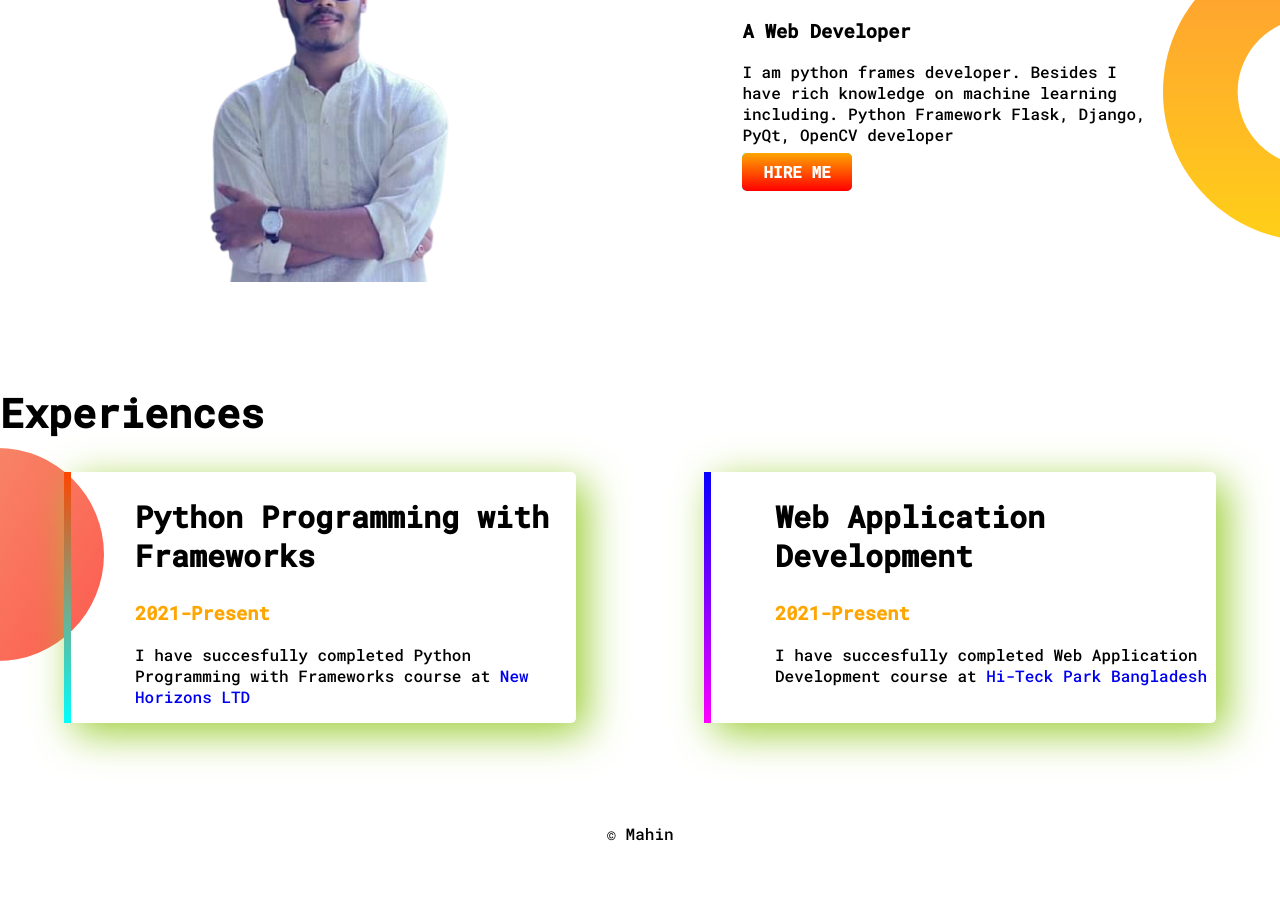
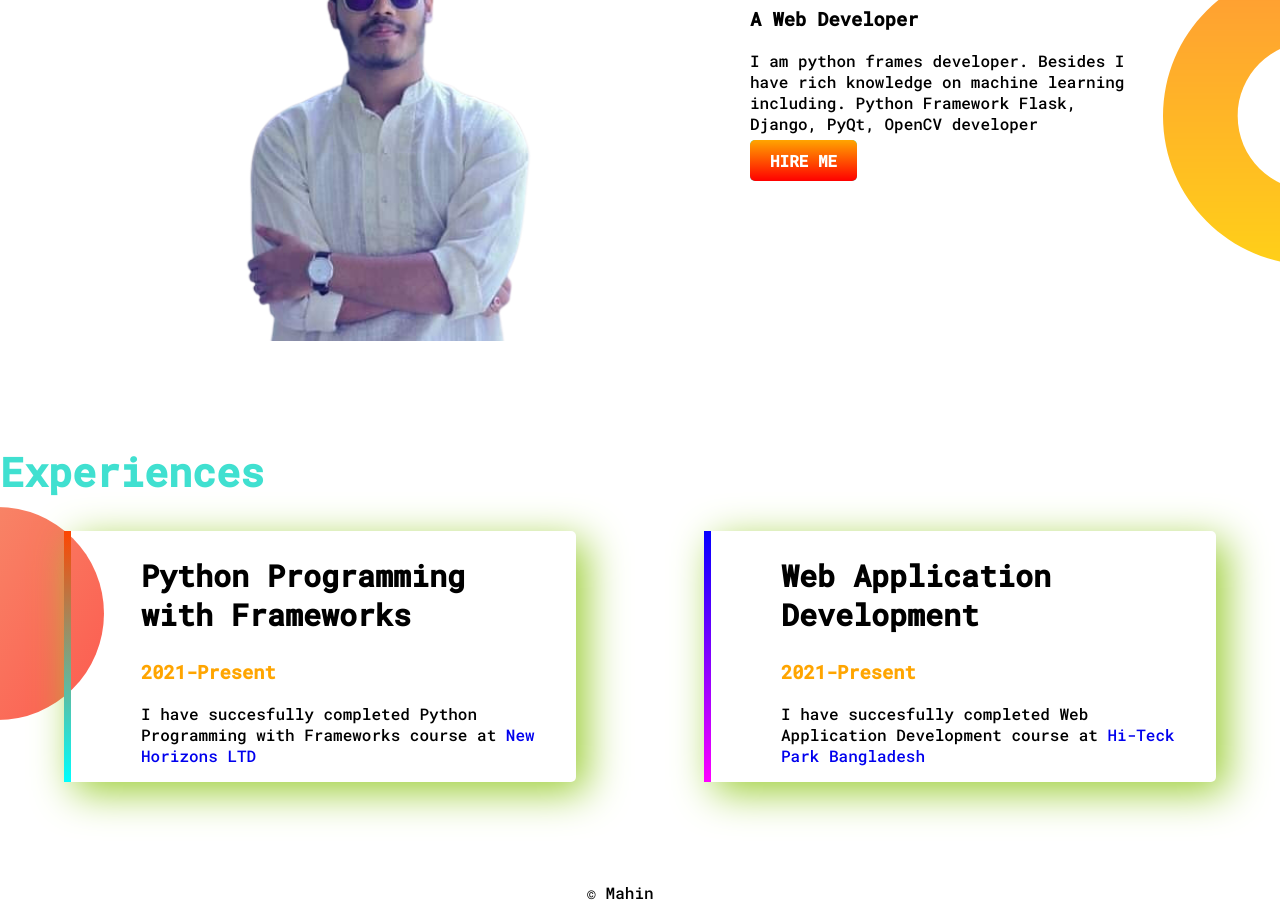
Before and after one commit to Mahin05/portfolio-of-mahin, a plain HTML site: page index.html in a window 1280 px wide. Shown: the part 694-1606 px from the top of the page. Before the commit the page ends 1554 px from the top, so only its background shows below. Drawn offline with Linux system fonts and the light colour scheme.

Commit message:
updated commit

```diff
--- a/index.html
+++ b/index.html
@@ -18,7 +18,7 @@
     <section class="top-banner flexi-container">
         <div class="half-width">
             <h1>Welcome To</h1>
-            <h1><span id="namecolor">Mahin's</span> Portfolio</h1>
+            <h1 id="reset"><span id="namecolor">Mahin's</span> <span id="port">Portfolio</span></h1>
             <h3>A Web Developer</h3>
             <p>Hi, I'm Mahin. I'm a web developer. Currenly I'm working as a freelancer. In case of any Project You can
                 hire Me. I'll be wholeheartedly dedicated to Your work that is my Commitment.</p>
@@ -33,7 +33,7 @@
             <img src="images/212256263_3001463826795904_3991329474765901689_n-removebg-preview.png" alt="">
         </div>
         <div id="b" class="half-width">
-            <h1>Skills</h1>
+            <h1 id="ski">Skills</h1>
             <h3>A Web Developer</h3>
             <p>I am python frames developer. Besides I have rich knowledge on machine learning including. Python
                 Framework Flask, Django, PyQt, OpenCV developer</p>
@@ -41,7 +41,7 @@
         </div>
     </section>
     <section class="certificates">
-        <h1>Experiences</h1>
+        <h1 id="ex">Experiences</h1>
         <div class="flexi-container">
             <div id="p" class="s-item">
                 <h2>Python Programming with Frameworks</h2>
--- a/style.css
+++ b/style.css
@@ -12,22 +12,26 @@ body{
 h1{
     font-size: 40px;
 }
+#reset{
+    width: 500px;
+}
+
 .flexi-container{
     display: flex;
     margin-bottom: 100px;
 }
 .half-width{
-    width: 50%;
-    padding-left: 10%;
+    width: 400px;
+    padding-left: 150px;
 
 }
 .half-width img{
-    width: 90%;
+    width: 450px;
 }
 .link-button{
     background-color: cyan;
     text-decoration: none;
-    padding:2% 5%;
+    padding:10px 20px;
     border-radius: 5px;
     color: white;
     background-image: linear-gradient(orange,red);
@@ -71,16 +75,42 @@ h2{
     border-left: 7px solid;
     border-image:linear-gradient( orangered, cyan);
     border-image-slice: 1;
+    width: 500px;
+    padding-left: 70px;
 }
 #w{
     border-left: 7px solid;
     border-image:linear-gradient( rgb(4, 0, 255), rgb(255, 0, 255));
     border-image-slice: 1;
+    width: 500px;
+    padding-left: 70px;
 }
 .f{
     text-align: center;
+    padding-left: 420px;
 }
 #b{
-    margin-left: 5%;
-    padding-right: 9%;
+    margin-left: 50px;
+    padding-right: 50px;
 }
+p{
+    width: 400px;
+    padding-left: 0px;
+}
+h1{
+    width: 400px;
+    padding-left: 0px;
+}
+h2{
+    width: 400px;
+    padding-left: 0px;
+}
+#ex{
+    color:turquoise;
+}
+#ski{
+    color: tomato;
+}
+#port{
+    color: blue;
+}
```
